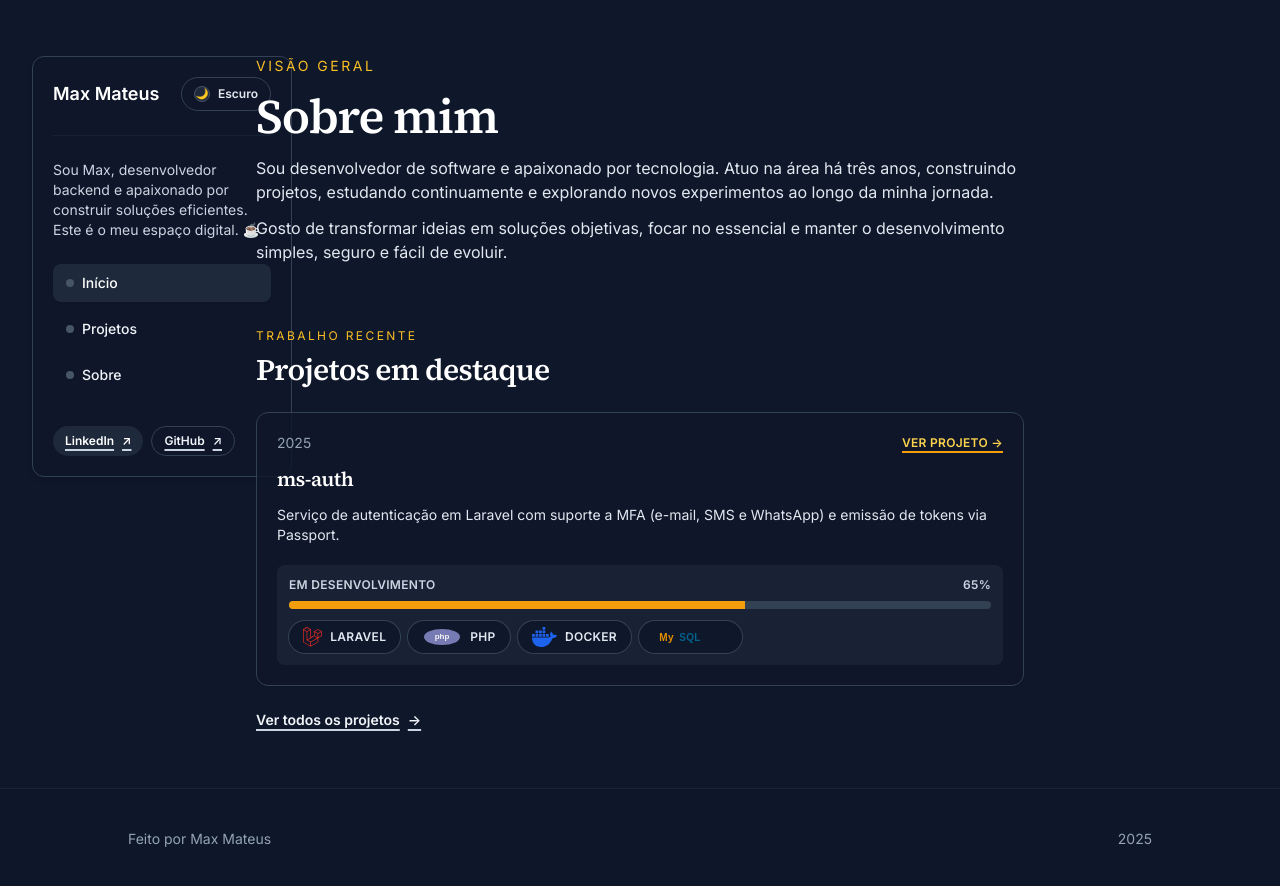
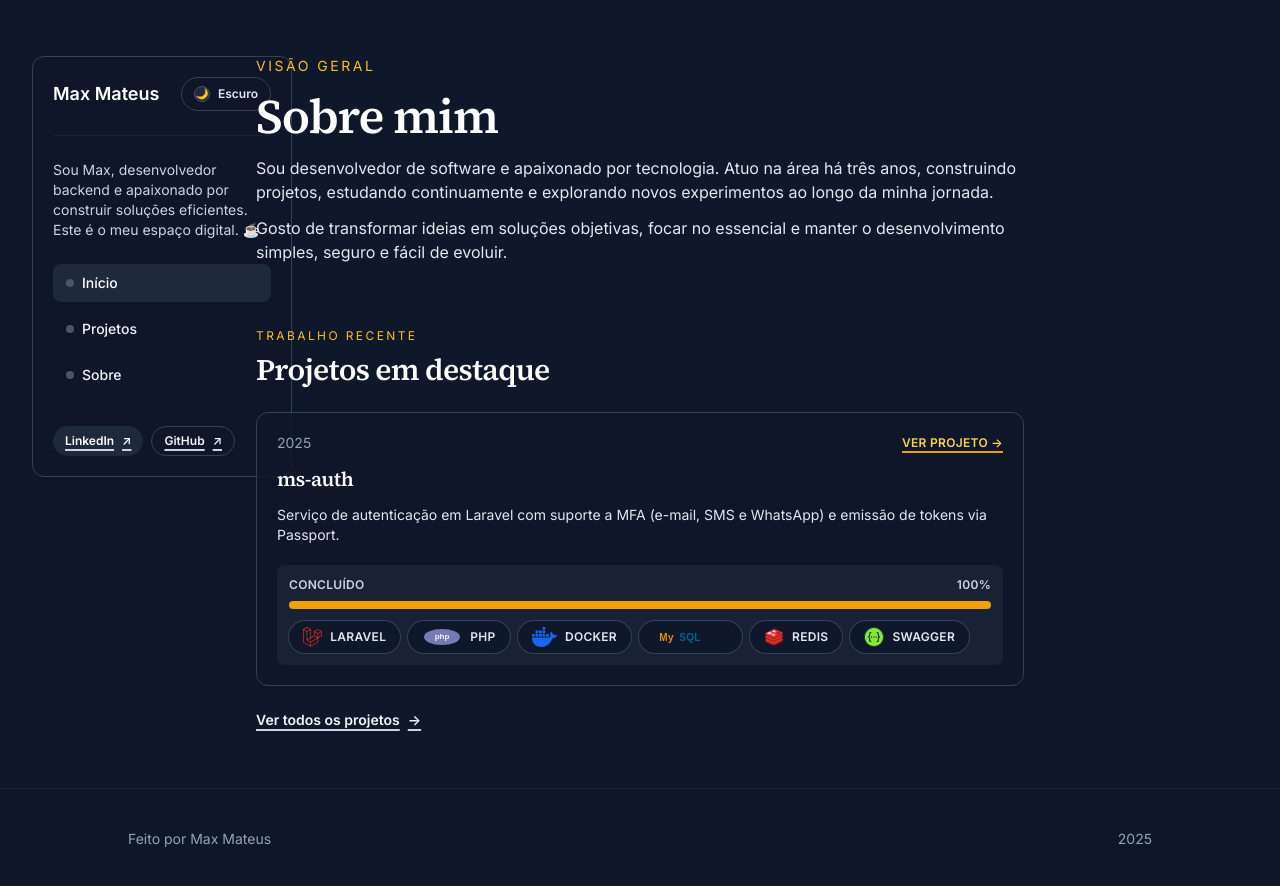
Before and after one commit to MaxMateus/max-portfolio, a Vue app: page / in a window 1280 px wide. Shown: the top 886 px of the page. Built offline with nearby package versions, Linux system fonts and the light colour scheme.

Commit message:
ajustando texto e incluindo imagens

```diff
--- a/src/components/ProjectCard.vue
+++ b/src/components/ProjectCard.vue
@@ -4,6 +4,8 @@ import laravelIcon from '../assets/tech/laravel.svg'
 import phpIcon from '../assets/tech/php.svg'
 import dockerIcon from '../assets/tech/docker.svg'
 import mysqlIcon from '../assets/tech/mysql.svg'
+import redisIcon from '../assets/tech/redis.png'
+import swaggerIcon from '../assets/tech/swagger.svg'
 
 const props = defineProps<{
   title: string
@@ -25,6 +27,8 @@ const iconMap: Record<string, string> = {
   php: phpIcon,
   docker: dockerIcon,
   mysql: mysqlIcon,
+  redis: redisIcon,
+  swagger: swaggerIcon,
 }
 
 const techIcon = (tech: string) => {
--- a/src/views/HomeView.vue
+++ b/src/views/HomeView.vue
@@ -10,9 +10,9 @@ const projects = [
     description:
       'Serviço de autenticação em Laravel com suporte a MFA (e-mail, SMS e WhatsApp) e emissão de tokens via Passport.',
     link: 'https://github.com/maxmateus/ms-auth',
-    status: 'Em desenvolvimento',
-    progress: 65,
-    techs: ['Laravel', 'PHP', 'Docker', 'MySQL'],
+    status: 'Concluído',
+    progress: 100,
+    techs: ['Laravel', 'PHP', 'Docker', 'MySQL', 'Redis', 'Swagger'],
   }
 ]
 </script>
--- a/src/views/ProjectsView.vue
+++ b/src/views/ProjectsView.vue
@@ -11,7 +11,7 @@ const projects = [
     link: 'https://github.com/maxmateus/ms-auth',
     status: 'Em desenvolvimento',
     progress: 65,
-    techs: ['Laravel', 'PHP', 'Docker', 'MySQL'],
+    techs: ['Laravel', 'PHP', 'Docker', 'MySQL', 'Redis', 'Swagger'],
   }
 ]
 </script>
```
Also changed, not shown: src/assets/tech/redis.png (added), src/assets/tech/swagger.svg (added).
